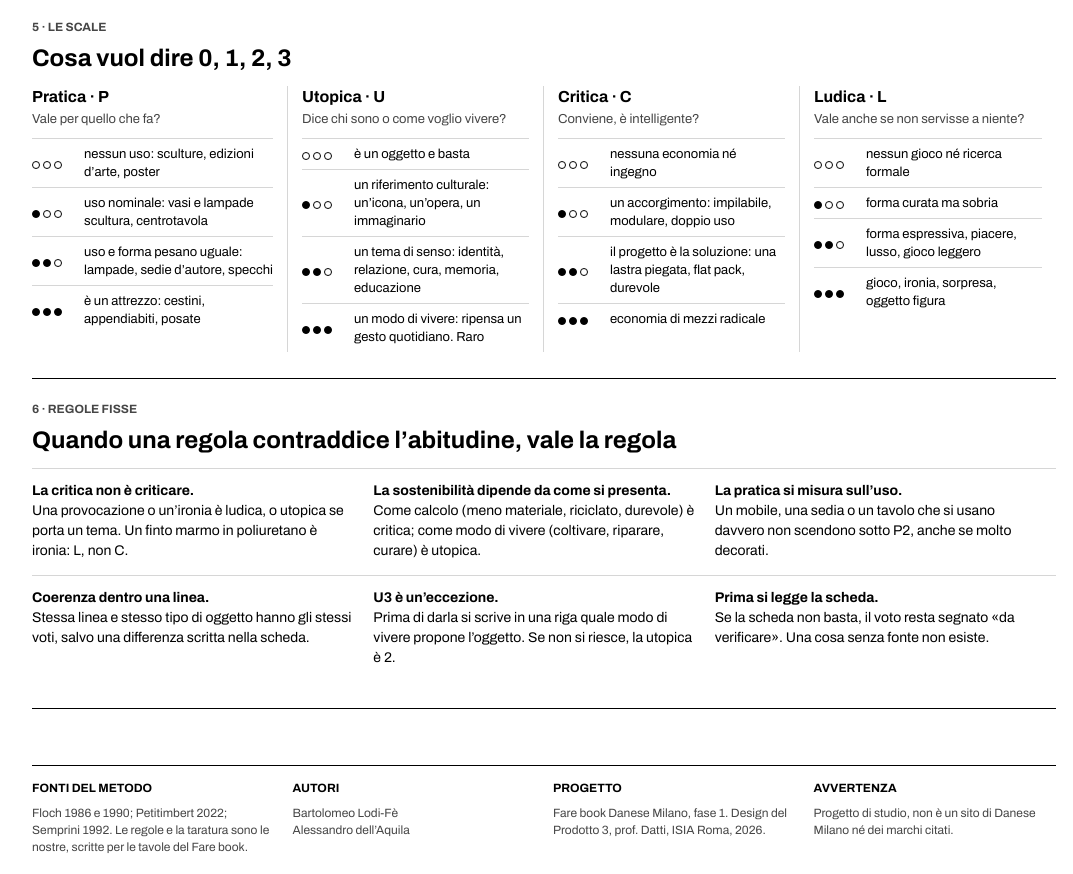
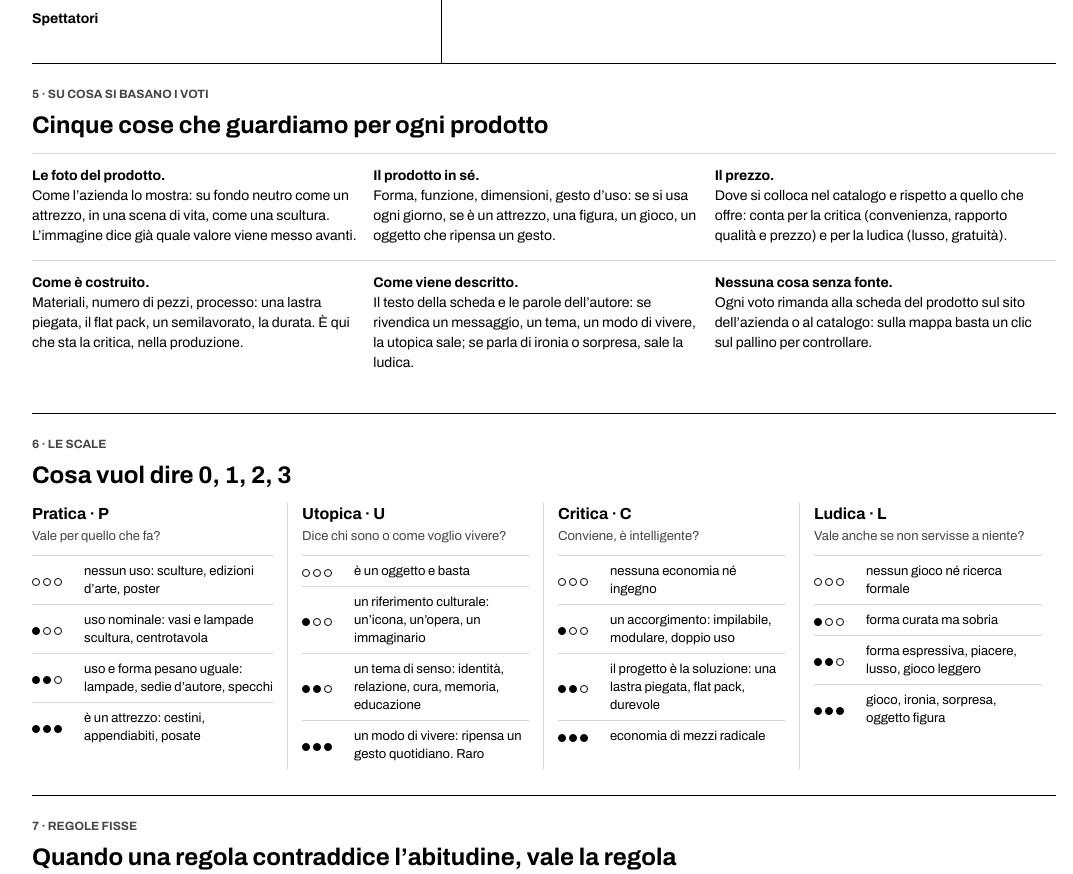
Before and after one commit to bartolomeolodife/danese-mapping-dei-valori, a plain HTML site: page metodo.html in a window 1280 px wide. Shown: the part 2054-2928 px from the top of the page, without its empty margins (96-1169 px from the left). Drawn offline with Linux system fonts and the light colour scheme.

Commit message:
Spiegato su cosa si basano i voti: foto, prodotto, prezzo, costruzione, descrizione
Co-Authored-By: Claude Opus 5.5 <noreply@anthropic.com>
Claude-Session: https://claude.ai/code/session_01EApmSRk4Z5Ruw2uUsQgsQE

```diff
--- a/metodo.html
+++ b/metodo.html
@@ -58,7 +58,7 @@ svg.dg{width:100%;height:auto;display:block}
 
 <div class="lead">
  <h1>Come ragiona la mappa</h1>
- <p>Ogni punto delle mappe nasce da quattro voti dati a un prodotto. Il modello viene dalla semiotica: parte dal quadrato dei valori di consumo di Jean-Marie Floch, passa per la rilettura del valore critico di Jean-Paul Petitimbert e arriva alla mappa a quattro quadranti di Andrea Semprini. Qui sotto i quattro passaggi, poi i voti che usiamo noi.</p>
+ <p>Ogni punto delle mappe nasce da quattro voti dati a un prodotto. Il modello viene dalla semiotica: parte dal quadrato dei valori di consumo di Jean-Marie Floch, passa per la rilettura del valore critico di Jean-Paul Petitimbert e arriva alla mappa a quattro quadranti di Andrea Semprini. Qui sotto i quattro passaggi, poi i voti che usiamo noi: si basano sulle foto del prodotto, sul prodotto in sé, sul prezzo, su come è costruito e su come viene descritto.</p>
 </div>
 
 <section class="step">
@@ -139,7 +139,7 @@ svg.dg{width:100%;height:auto;display:block}
  <div class="txt">
   <p class="n">4 · Il nostro calcolo</p>
   <h2>Quattro voti, un punto</h2>
-  <p>A ogni prodotto diamo quattro voti da 0 a 3, uno per valore: <b>U</b> utopica, <b>P</b> pratica, <b>C</b> critica, <b>L</b> ludica. La posizione non si sceglie a occhio, si calcola:</p>
+  <p>Guardando le foto del prodotto, il prodotto in sé, il prezzo, come è costruito e come viene descritto, a ogni prodotto diamo quattro voti da 0 a 3, uno per valore: <b>U</b> utopica, <b>P</b> pratica, <b>C</b> critica, <b>L</b> ludica. La posizione non si sceglie a occhio, si calcola:</p>
   <p><b>x = L − C</b> · a destra la ludica, a sinistra la critica<br><b>y = U − P</b> · in alto l’utopica, in basso la pratica</p>
   <p>Se x o y valgono 0 il prodotto sta su un asse, tra due quadranti. Prova a muovere i voti, o scegli un prodotto Danese che abbiamo usato per tarare la scala.</p>
   <div class="ex" id="ex"></div>
@@ -155,7 +155,22 @@ svg.dg{width:100%;height:auto;display:block}
 
 <section class="step" style="grid-template-columns:1fr">
  <div>
-  <p class="n">5 · Le scale</p>
+  <p class="n">5 · Su cosa si basano i voti</p>
+  <h2>Cinque cose che guardiamo per ogni prodotto</h2>
+  <div class="rules">
+   <p><b>Le foto del prodotto.</b>Come l’azienda lo mostra: su fondo neutro come un attrezzo, in una scena di vita, come una scultura. L’immagine dice già quale valore viene messo avanti.</p>
+   <p><b>Il prodotto in sé.</b>Forma, funzione, dimensioni, gesto d’uso: se si usa ogni giorno, se è un attrezzo, una figura, un gioco, un oggetto che ripensa un gesto.</p>
+   <p><b>Il prezzo.</b>Dove si colloca nel catalogo e rispetto a quello che offre: conta per la critica (convenienza, rapporto qualità e prezzo) e per la ludica (lusso, gratuità).</p>
+   <p><b>Come è costruito.</b>Materiali, numero di pezzi, processo: una lastra piegata, il flat pack, un semilavorato, la durata. È qui che sta la critica, nella produzione.</p>
+   <p><b>Come viene descritto.</b>Il testo della scheda e le parole dell’autore: se rivendica un messaggio, un tema, un modo di vivere, la utopica sale; se parla di ironia o sorpresa, sale la ludica.</p>
+   <p><b>Nessuna cosa senza fonte.</b>Ogni voto rimanda alla scheda del prodotto sul sito dell’azienda o al catalogo: sulla mappa basta un clic sul pallino per controllare.</p>
+  </div>
+ </div>
+</section>
+
+<section class="step" style="grid-template-columns:1fr">
+ <div>
+  <p class="n">6 · Le scale</p>
   <h2>Cosa vuol dire 0, 1, 2, 3</h2>
   <div class="scale">
    <div><h3>Pratica · P</h3><p class="q">Vale per quello che fa?</p>
@@ -184,7 +199,7 @@ svg.dg{width:100%;height:auto;display:block}
 
 <section class="step" style="grid-template-columns:1fr">
  <div>
-  <p class="n">6 · Regole fisse</p>
+  <p class="n">7 · Regole fisse</p>
   <h2>Quando una regola contraddice l’abitudine, vale la regola</h2>
   <div class="rules">
    <p><b>La critica non è criticare.</b>Una provocazione o un’ironia è ludica, o utopica se porta un tema. Un finto marmo in poliuretano è ironia: L, non C.</p>
```
Also changed, not shown: index.html (+1 -1 lines), progetto.html (+1 -1 lines).
